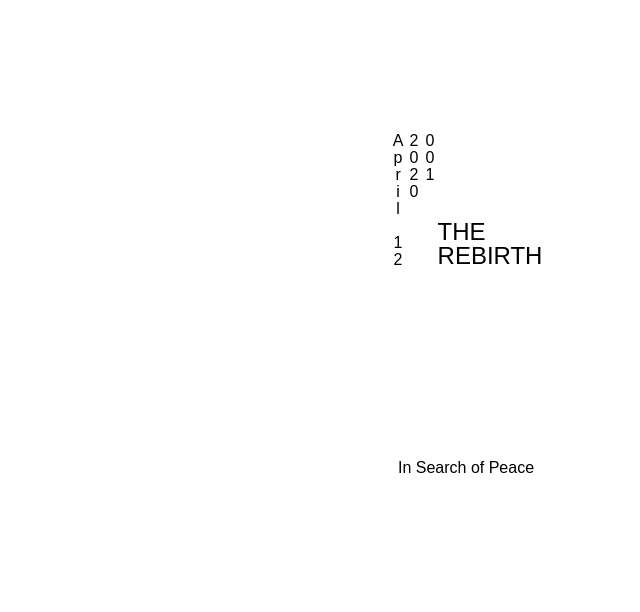
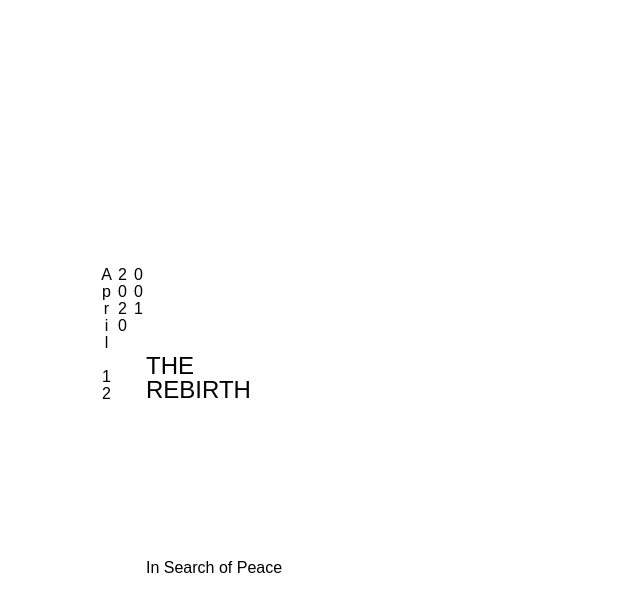
Before and after one commit to gregoryfutureboy/humanspace, a Gatsby site: page /rebirth in a window 1280 px wide. Shown: the whole page, without its empty margins (174-814 px from the left). Built offline with nearby package versions, Linux system fonts and the light colour scheme; Gatsby itself is replaced by a stand-in of ours.

Commit message:
rebirth try 1

```diff
--- a/src/pages/rebirth.js
+++ b/src/pages/rebirth.js
@@ -6,16 +6,19 @@ import styled from '@emotion/styled'
 const RebirthContainer = styled.div`
   height: 100vh;
   width: 100%;
-  display: flex;
-  flex-direction: column;
-  justify-content: center;
-  align-items: center;
+  display: grid;
+  grid-template-columns: repeat(12, 1fr);
+  grid-template-rows: repeat(6, 1fr);
+  grid-column-gap: 0px;
+  grid-row-gap: 0px;
 `
 
 const RebirthEdition = styled.div`
+  grid-column: 3/4;
+  grid-row: 3/4;
   display: flex;
   width: 100%;
-  justify-content: center;
+  justify-content: flex-end;
   align-items: flex-end;
 `
 
@@ -36,13 +39,17 @@ const EditionDate = styled.div`
 `
 
 const EditionTitle = styled.div`
-  /* font-weight: bold; */
+  grid-column: 4 / span 2;
+  grid-row: 3/4;
+  align-self: flex-end;
   font-size: 1.5rem;
 `
 
 const EditionNav = styled.div`
+  grid-column: 4/ span 2;
+  grid-row: 5/6;
   display: flex;
-  justify-content: center;
+  justify-content: flex-start;
   align-items: center;
   height: 50%;
   width: 100%;
@@ -67,14 +74,14 @@ const Rebirth = () => {
           <EditionDate>2020</EditionDate>
           <EditionDate>April 12</EditionDate>
         </EditionSection>
-        <EditionTitle>
-          THE
-          <br />
-          REBIRTH
-        </EditionTitle>
       </RebirthEdition>
+      <EditionTitle>
+        THE
+        <br />
+        REBIRTH
+      </EditionTitle>
       <EditionNav>
-        <NavItem to='/peace'>In Search of Peace</NavItem>
+        <NavItem to="/peace">In Search of Peace</NavItem>
       </EditionNav>
     </RebirthContainer>
   )
```
